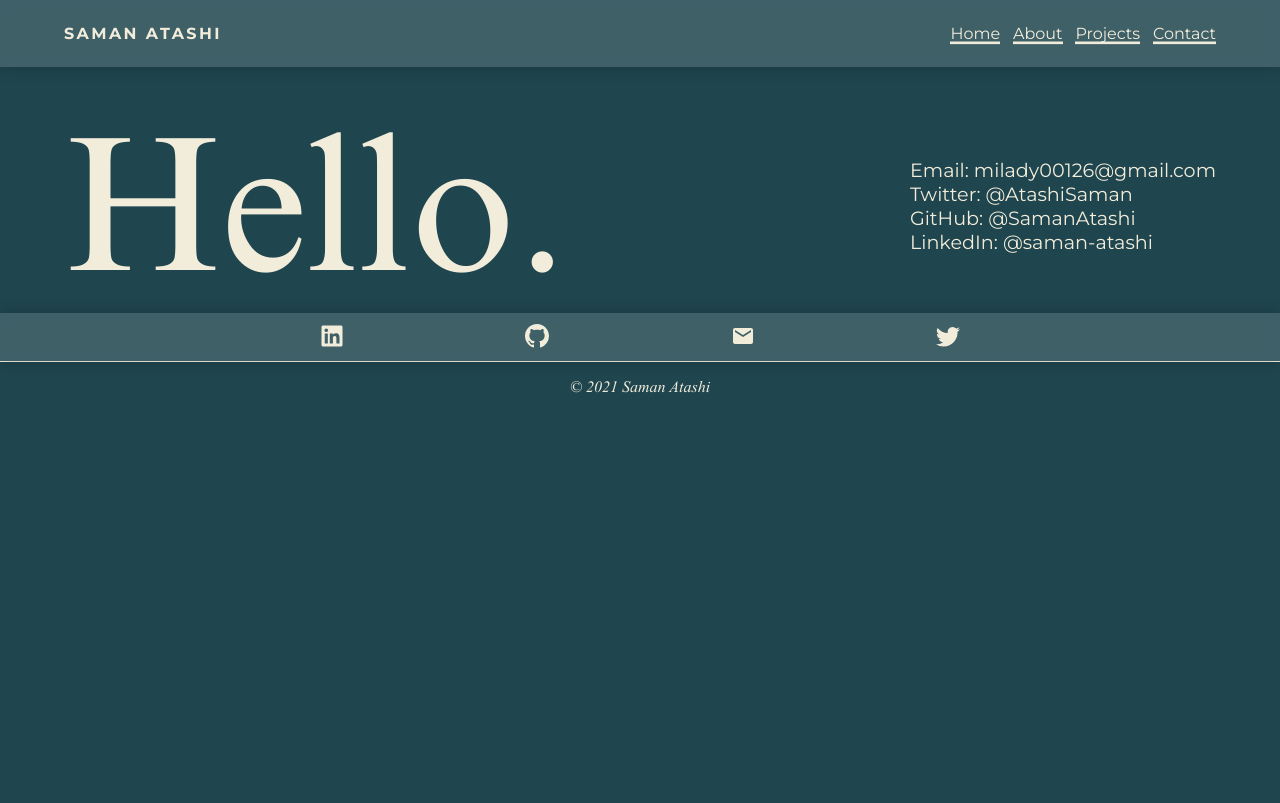
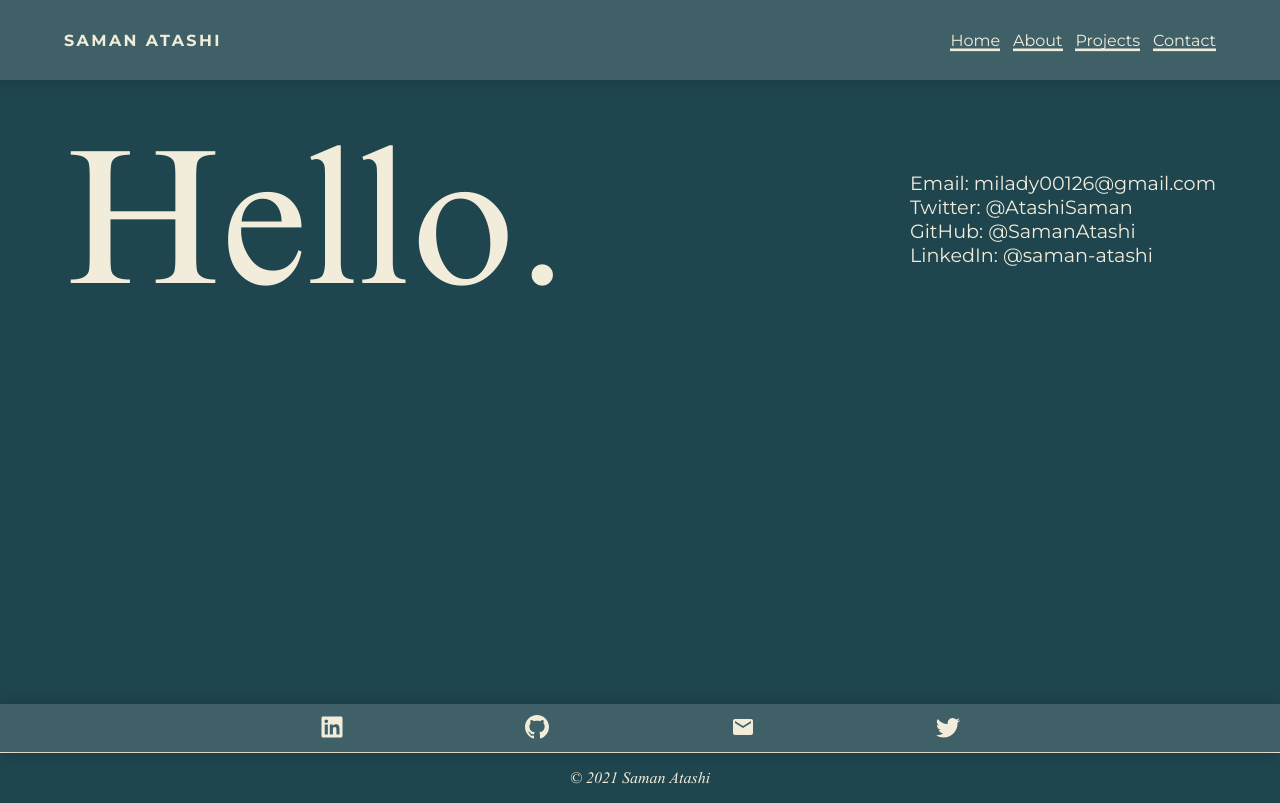
Before and after one commit to SamanAtashi/Portfolio-V.1, a React (Create React App) app: page /Contact in a window 1280 px wide. Built offline with nearby package versions, Linux system fonts and the light colour scheme.

Commit message:
Fixed the size of elements for bigger screen

```diff
--- a/src/Components/Footer/Footer.module.css
+++ b/src/Components/Footer/Footer.module.css
@@ -6,3 +6,9 @@
 	font-family: font-1-italic;
 	width: 100%;
 }
+
+/* @media only screen and (min-width: 768px) {
+	.container {
+		height: 10%;
+	}
+} */
--- a/src/Components/Navbar/Navbar.module.css
+++ b/src/Components/Navbar/Navbar.module.css
@@ -9,7 +9,7 @@
 	left: 0;
 	box-shadow: 0 0 1rem 0 rgba(0, 0, 0, 0.2);
 	background-color: rgba(255, 255, 255, 0.15);
-    z-index: 20;
+	z-index: 20;
 	backdrop-filter: blur(5px);
 	font-family: var(--font-2);
 }
@@ -24,6 +24,7 @@
 @media only screen and (min-width: 768px) {
 	.nav {
 		margin-bottom: 2rem;
+        height: 10%;
 	}
 
 	.list {
--- a/src/Container/Main.module.css
+++ b/src/Container/Main.module.css
@@ -1,3 +1,12 @@
-.main {
-	/* padding-bottom: 6.5rem; */
+.active {
+	background: red;
 }
+
+@media only screen and (min-width: 768px) {
+	.main {
+		display: flex;
+		flex-direction: column;
+		justify-content: space-between;
+		height: 80%;
+	}
+}
--- a/src/index.css
+++ b/src/index.css
@@ -67,3 +67,9 @@ body {
 	width: 100%;
 	height: 100%;
 }
+
+@media only screen and (min-width: 768px) {
+	body {
+		height: 100vh;
+	}
+}
```
